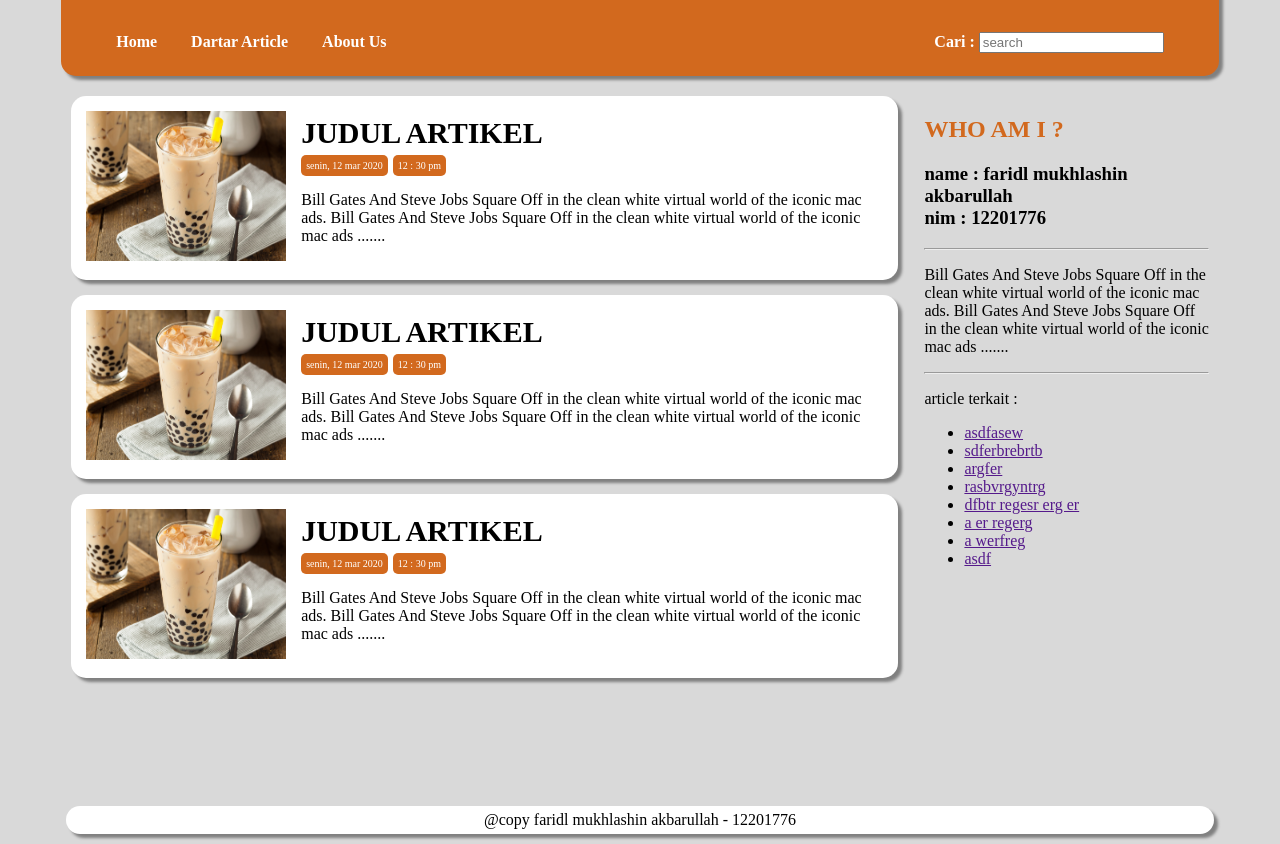
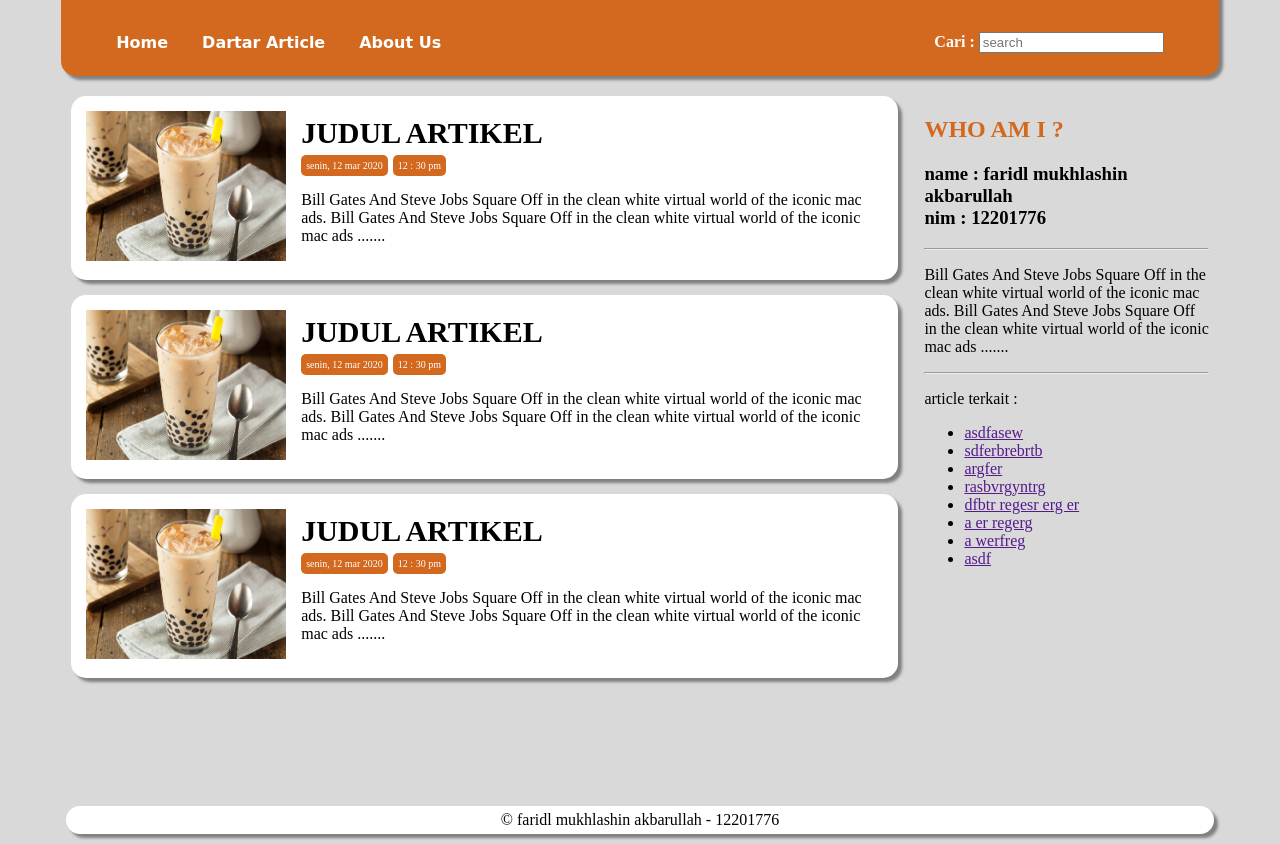
Before and after one commit to ak8ar12ullah/webdesain, a plain HTML site: page desain-web/index.html in a window 1280 px wide. Shown: the part 114-958 px from the top of the page. Drawn offline with Linux system fonts and the light colour scheme.

Commit message:
web desain
perubahan style dan &copy

```diff
--- a/desain-web/css/file.css
+++ b/desain-web/css/file.css
@@ -32,6 +32,7 @@ nav > ul > li {
 nav a {
   color: white;
   text-decoration: none;
+  font-family: cursive;
 }
 #head {
   display: flex;
--- a/desain-web/index.html
+++ b/desain-web/index.html
@@ -141,6 +141,6 @@
         </p>
       </div>
     </section>
-    <footer>@copy faridl mukhlashin akbarullah - 12201776</footer>
+    <footer>&copy faridl mukhlashin akbarullah - 12201776</footer>
   </body>
 </html>
```
Also changed, not shown: desain-web/aboutus.html (+1 -1 lines), desain-web/artikel.html (+1 -1 lines), desain-web/daftarartikel.html (+1 -1 lines).
